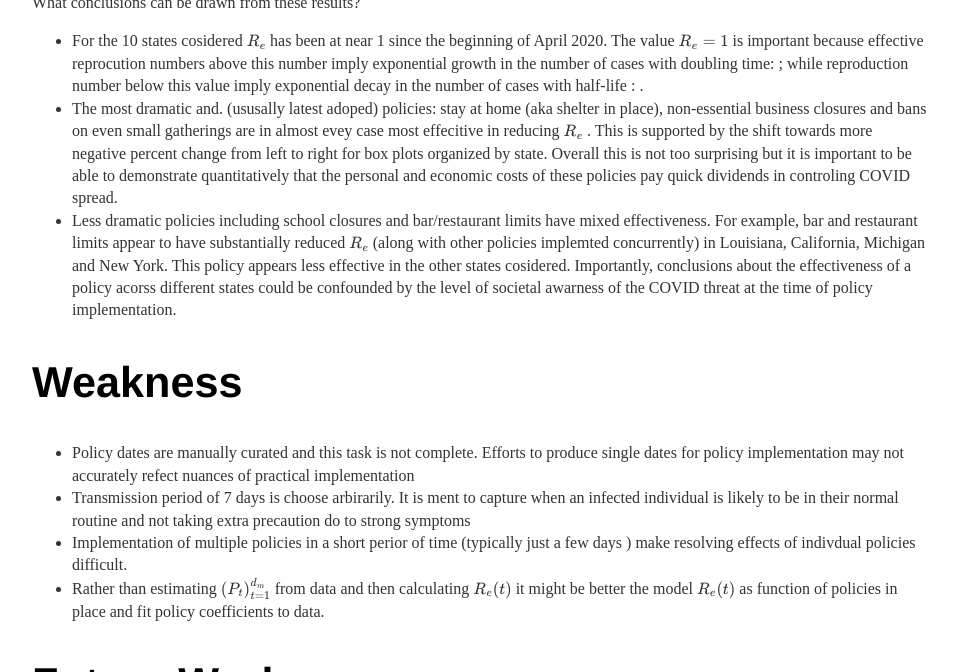
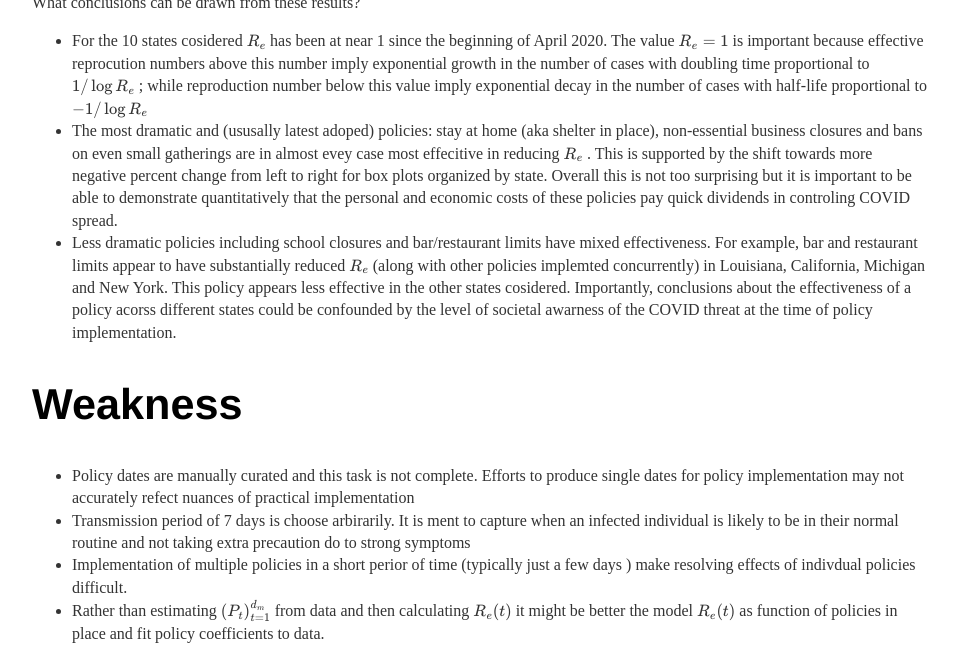
Before and after one commit to afinneg2/afinneg2.github.io, a Jekyll site: the page built from _posts/2020-05-14-bayes_estimating_COVID_reproduction_number.md, in a window 1280 px wide and 900 px high, scrolled down 10139 px, cut to the strip 228-900 px from the top of the window. Shown: the whole strip, without its empty margins (160-1118 px from the left). Built offline with Jekyll 4.4.1, drawn with Linux system fonts in a browser that asks for light colours; our own code applies the rules of GitHub Pages for plain Markdown files; formulas are drawn with MathJax 3; comment, search, counter and statistics services are not loaded.

Commit message:
minor chanes

```diff
--- a/_posts/2020-05-14-bayes_estimating_COVID_reproduction_number.md
+++ b/_posts/2020-05-14-bayes_estimating_COVID_reproduction_number.md
@@ -219,8 +219,8 @@ The first collection of box and whiskers plots are organized by state. The x-axi
 
 What conclusions can be drawn from these results?
 
-- For the 10 states cosidered $$R_e$$ has been at near 1 since the beginning of April 2020.  The value $$R_e=1$$ is important because effective reprocution numbers above this number imply exponential growth in the number of cases with doubling time:  ; while reproduction number below this value imply exponential decay in the number of cases with half-life :  .
-- The most dramatic and. (ususally latest adoped) policies: stay at home (aka shelter in place), non-essential business closures and bans on even small gatherings  are in almost evey case most effecitive in reducing $$R_e$$ . This is supported by the shift towards more negative percent change from left to right for box plots organized by state.   Overall this is not too surprising but it is important to be able to demonstrate quantitatively that  the personal and economic costs of these policies pay quick dividends in controling COVID spread.
+- For the 10 states cosidered $$R_e$$ has been at near 1 since the beginning of April 2020.  The value $$R_e=1$$ is important because effective reprocution numbers above this number imply exponential growth in the number of cases with doubling time proportional to $$1/\log R_e $$  ; while reproduction number below this value imply exponential decay in the number of cases with half-life proportional to  $$-1/\log R_e $$
+- The most dramatic and (ususally latest adoped) policies: stay at home (aka shelter in place), non-essential business closures and bans on even small gatherings  are in almost evey case most effecitive in reducing $$R_e$$ . This is supported by the shift towards more negative percent change from left to right for box plots organized by state.   Overall this is not too surprising but it is important to be able to demonstrate quantitatively that  the personal and economic costs of these policies pay quick dividends in controling COVID spread.
 - Less dramatic policies including school closures and bar/restaurant limits have mixed effectiveness. For example, bar and restaurant limits appear to have substantially reduced $$R_e$$ (along with other policies implemted concurrently) in Louisiana, California, Michigan and New York. This policy appears less effective in the other states cosidered.  Importantly, conclusions about the effectiveness of a policy acorss different states could be confounded by  the level of societal awarness of the COVID threat at the time of policy implementation.
 
 
```
Also changed, not shown: other parts of _posts/2020-05-14-bayes_estimating_COVID_reproduction_number.md (+2 -2 lines).
